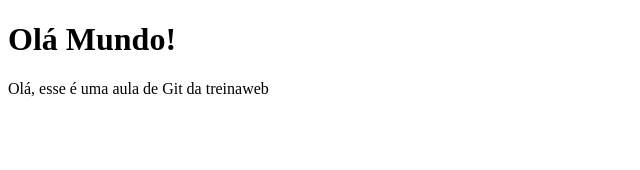
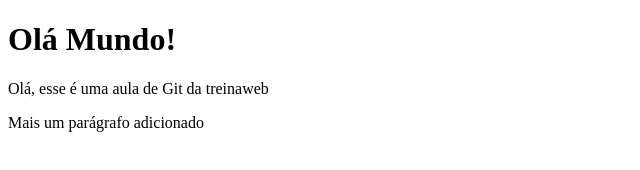
Before and after one commit to luhrocha/aula_git, a plain HTML site: page index.html in a window 1280 px wide. Shown: the whole page, without its empty margins (0-640 px from the left). Drawn offline with Linux system fonts and the light colour scheme.

Commit message:
Adicionando parágrafo e arquivo de texto

```diff
--- a/index.html
+++ b/index.html
@@ -4,5 +4,6 @@
 <body>
 	<h1>Olá Mundo!</h1>
 <p>Olá, esse é uma aula de Git da treinaweb</p>
+<p>Mais um parágrafo adicionado</p>
 </body>
 </html>
```
Also changed, not shown: aula.txt (added).
